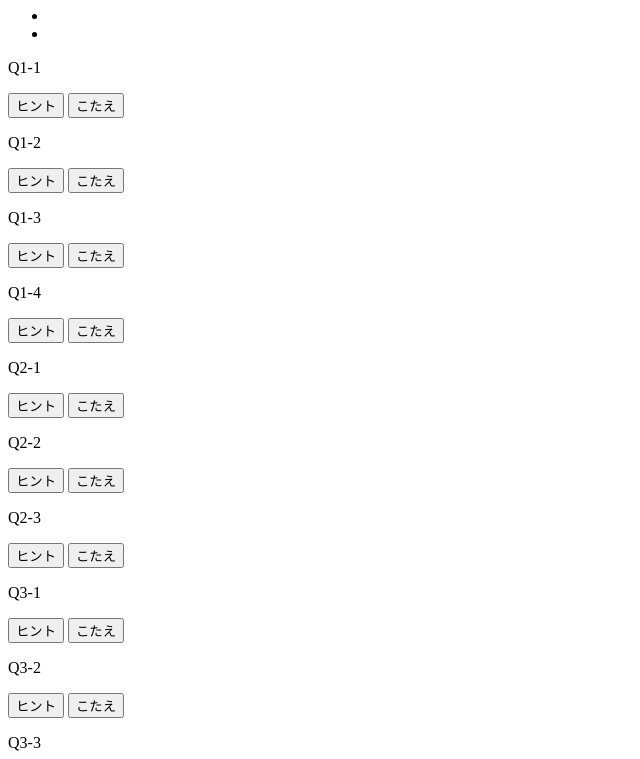
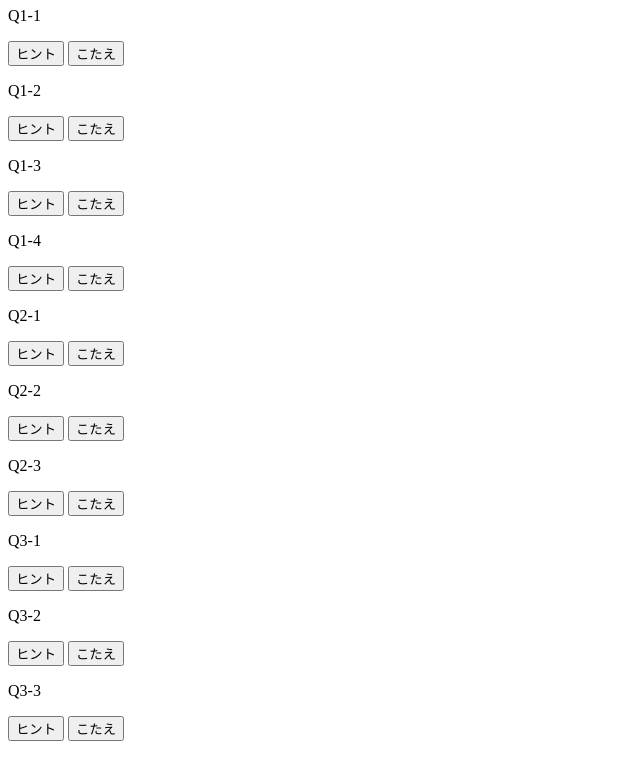
Before and after one commit to KanonArai/ConnectEvent.github.io, a plain HTML site: page index.html in a window 1280 px wide. Shown: the part 73-832 px from the top of the page, without its empty margins (0-640 px from the left). Drawn offline with Linux system fonts and the light colour scheme.

Commit message:
Update index.html

```diff
--- a/index.html
+++ b/index.html
@@ -10,12 +10,7 @@
 <body>
     <header>
       <h1>Connect</h1>
-      <div class="header-list">
-      <ul>
-        <li></li>
-        <li></li>
-      </ul>
-      </div>
+
     </header>
     <main>
         <div class="Q1-1">
```
